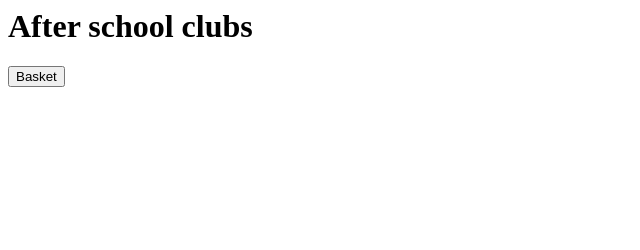
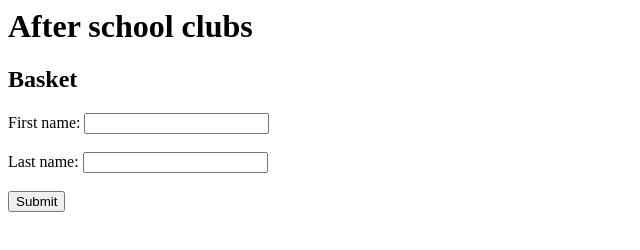
Before and after one commit to mb2141/VueCW1, a plain HTML site: page index.html in a window 1280 px wide. Both pictures are taken after a click on the button "Basket". Shown: the whole page, without its empty margins (0-640 px from the left). Drawn offline with nearby package versions, Linux system fonts and the light colour scheme.

Commit message:
Moved the button code

```diff
--- a/index.html
+++ b/index.html
@@ -49,15 +49,24 @@
                     <br>
                     <!--------Between-------->
                 </div>
+
+                <!----Basket button----->
+                <button @click='ShowBasket'>{{CartItemCount}} Basket</button>
+
             </div>
 
-            <!----Basket button----->
-            <button @click='ShowBasket'>{{CartItemCount}} Basket</button>
 
             <!----The else statement that enables the basket button to change the pages of the web app----->
             <div v-else>
                 <h2>Basket</h2>
-                <input v-model='Order.name'>
+
+                <form>
+                    <label for="fname">First name:</label>
+                    <input type="text" id="fname" name="fname"><br><br>
+                    <label for="lname">Last name:</label>
+                    <input type="text" id="lname" name="lname"><br><br>
+                    <input type="submit" value="Submit">
+                </form>
             </div>
 
         </div>
```
